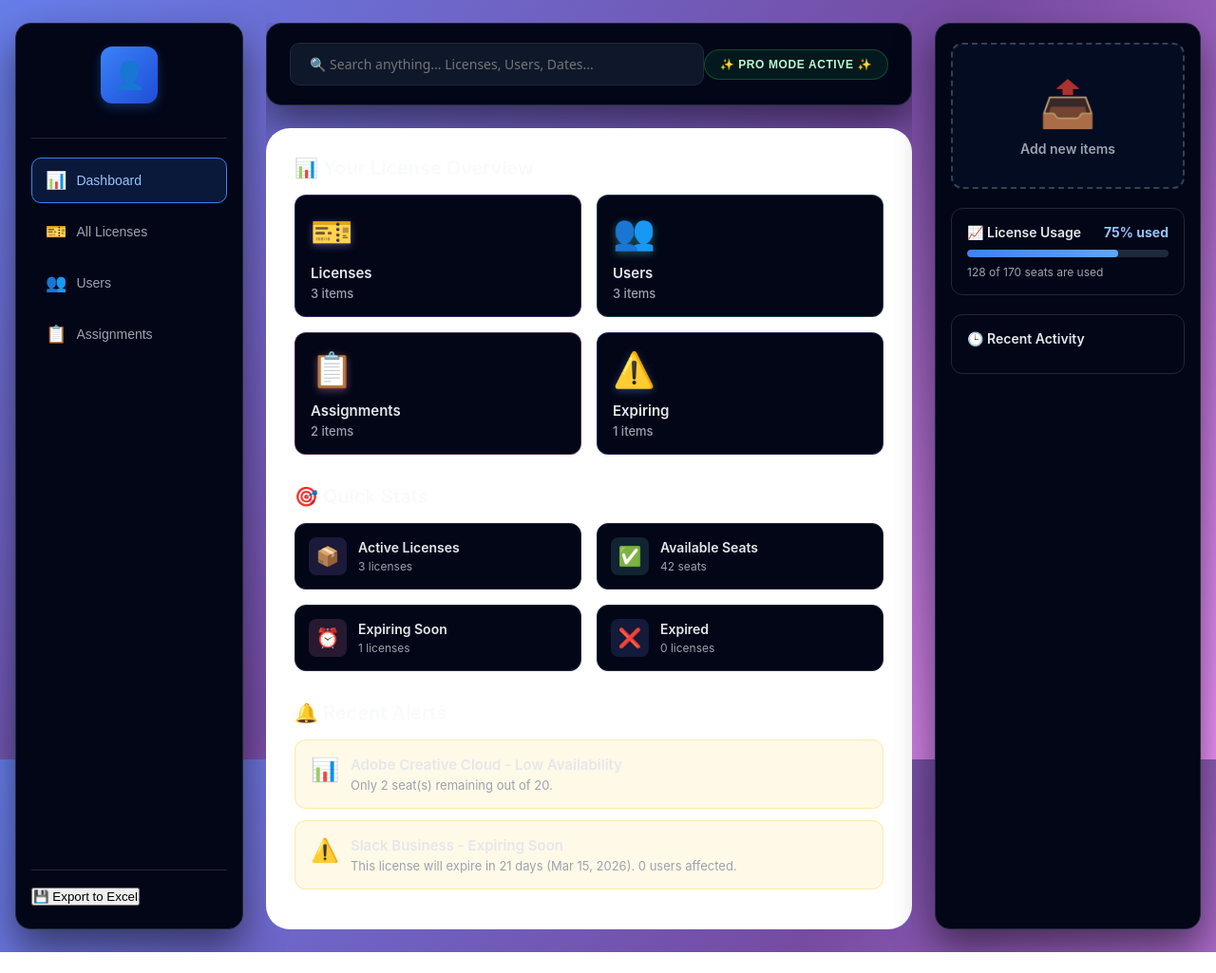
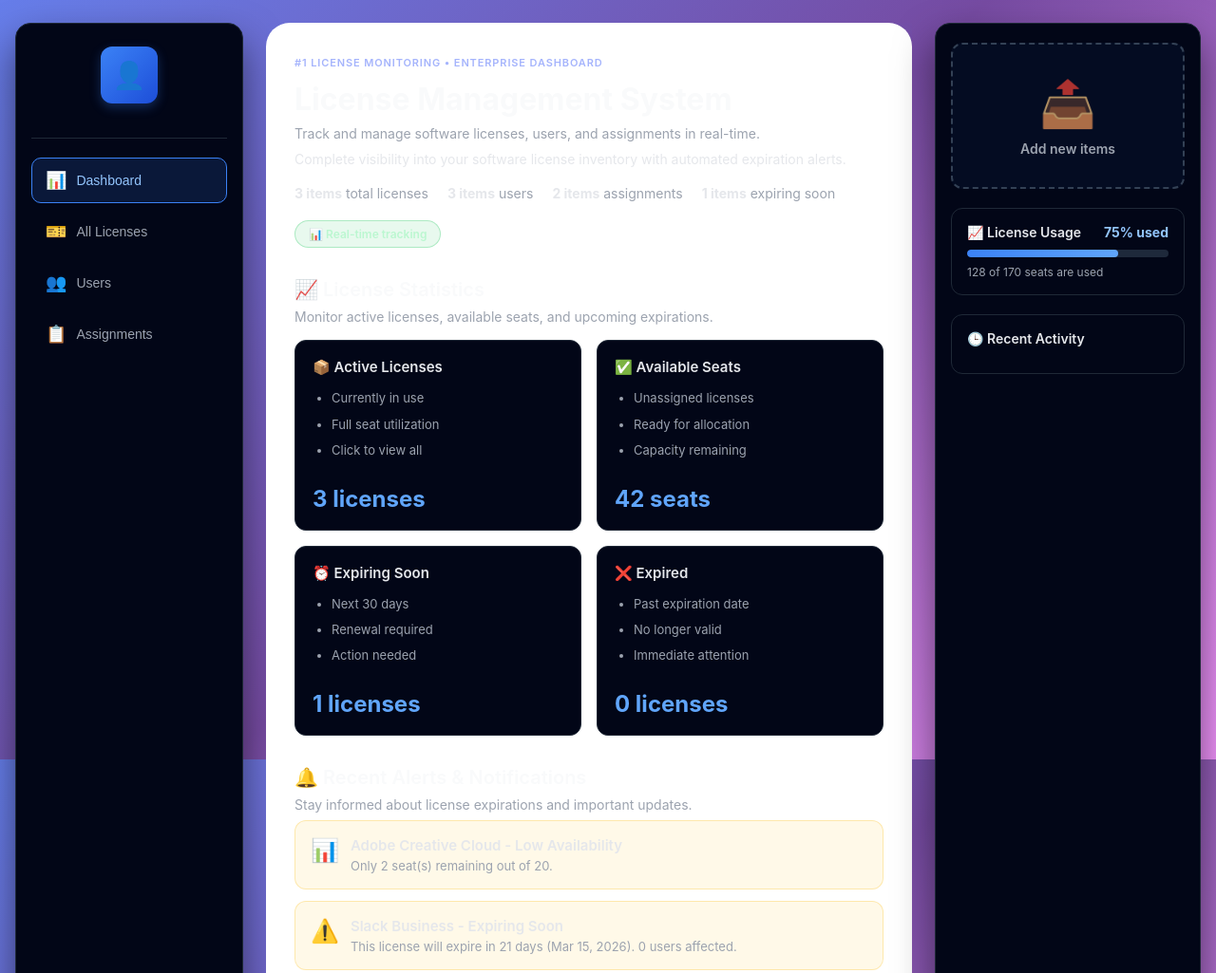
Before and after one commit to axyco2004-cyber/license-monitoring, a plain HTML site: page index.html in a window 1280 px wide. Shown: the top 1025 px of the page at 95% size. Before the commit the page ends 1003 px from the top, so only its background shows below. Drawn offline with Linux system fonts and the light colour scheme.

Commit message:
Enhance main dashboard with badge/header layout and card system

```diff
--- a/index.html
+++ b/index.html
@@ -42,87 +42,97 @@
 
         <!-- Main Content -->
         <main class="main-content">
-            <div class="top-bar">
-                <input type="text" class="search-box" placeholder="🔍 Search anything... Licenses, Users, Dates...">
-                <button class="pro-badge">✨ Pro Mode Active ✨</button>
-            </div>
-
             <!-- Dashboard Section -->
             <div class="section" id="dashboard-section">
-                <h2 class="section-title">📊 Your License Overview</h2>
+                <div class="badge">#1 License Monitoring • Enterprise Dashboard</div>
 
-                <div class="category-grid">
-                    <div class="category-card purple">
-                        <div class="category-icon">🎫</div>
-                        <div class="category-info">
-                            <div class="category-name">Licenses</div>
-                            <div class="category-count" id="total-licenses">0 items</div>
+                <div class="header">
+                    <div>
+                        <div class="title">License Management System</div>
+                        <div class="subtitle">Track and manage software licenses, users, and assignments in real-time.</div>
+                        <p class="tagline">
+                            Complete visibility into your software license inventory with automated expiration alerts.
+                        </p>
+                        <div class="meta">
+                            <span><strong id="total-licenses">0</strong> total licenses</span>
+                            <span><strong id="total-users">0</strong> users</span>
+                            <span><strong id="total-assignments">0</strong> assignments</span>
+                            <span><strong id="expiring-count">0</strong> expiring soon</span>
                         </div>
                     </div>
-                    <div class="category-card cyan">
-                        <div class="category-icon">👥</div>
-                        <div class="category-info">
-                            <div class="category-name">Users</div>
-                            <div class="category-count" id="total-users">0 items</div>
-                        </div>
-                    </div>
-                    <div class="category-card pink">
-                        <div class="category-icon">📋</div>
-                        <div class="category-info">
-                            <div class="category-name">Assignments</div>
-                            <div class="category-count" id="total-assignments">0 items</div>
-                        </div>
-                    </div>
-                    <div class="category-card blue">
-                        <div class="category-icon">⚠️</div>
-                        <div class="category-info">
-                            <div class="category-name">Expiring</div>
-                            <div class="category-count" id="expiring-count">0 items</div>
-                        </div>
+                    <div>
+                        <span class="pill">📊 Real-time tracking</span>
                     </div>
                 </div>
 
-                <h2 class="section-title">🎯 Quick Stats</h2>
+                <h2 class="section-title">📈 License Statistics</h2>
+                <p class="subtitle">
+                    Monitor active licenses, available seats, and upcoming expirations.
+                </p>
 
-                <div class="file-grid">
-                    <div class="file-card" onclick="showSection('licenses')">
-                        <div class="file-icon purple">📦</div>
-                        <div class="file-info">
-                            <div class="file-name">Active Licenses</div>
-                            <div class="file-count" id="stat-active">0 licenses</div>
-                        </div>
+                <div class="grid">
+                    <div class="card" onclick="showSection('licenses')">
+                        <h3>📦 Active Licenses</h3>
+                        <ul>
+                            <li>Currently in use</li>
+                            <li>Full seat utilization</li>
+                            <li>Click to view all</li>
+                        </ul>
+                        <div class="card-value" id="stat-active">0 licenses</div>
                     </div>
-                    <div class="file-card">
-                        <div class="file-icon cyan">✅</div>
-                        <div class="file-info">
-                            <div class="file-name">Available Seats</div>
-                            <div class="file-count" id="stat-available">0 seats</div>
-                        </div>
+
+                    <div class="card">
+                        <h3>✅ Available Seats</h3>
+                        <ul>
+                            <li>Unassigned licenses</li>
+                            <li>Ready for allocation</li>
+                            <li>Capacity remaining</li>
+                        </ul>
+                        <div class="card-value" id="stat-available">0 seats</div>
                     </div>
-                    <div class="file-card">
-                        <div class="file-icon pink">⏰</div>
-                        <div class="file-info">
-                            <div class="file-name">Expiring Soon</div>
-                            <div class="file-count" id="stat-expiring">0 licenses</div>
-                        </div>
+
+                    <div class="card">
+                        <h3>⏰ Expiring Soon</h3>
+                        <ul>
+                            <li>Next 30 days</li>
+                            <li>Renewal required</li>
+                            <li>Action needed</li>
+                        </ul>
+                        <div class="card-value" id="stat-expiring">0 licenses</div>
                     </div>
-                    <div class="file-card">
-                        <div class="file-icon blue">❌</div>
-                        <div class="file-info">
-                            <div class="file-name">Expired</div>
-                            <div class="file-count" id="stat-expired">0 licenses</div>
-                        </div>
+
+                    <div class="card">
+                        <h3>❌ Expired</h3>
+                        <ul>
+                            <li>Past expiration date</li>
+                            <li>No longer valid</li>
+                            <li>Immediate attention</li>
+                        </ul>
+                        <div class="card-value" id="stat-expired">0 licenses</div>
                     </div>
                 </div>
 
-                <h2 class="section-title">🔔 Recent Alerts</h2>
+                <h2 class="section-title">🔔 Recent Alerts & Notifications</h2>
+                <p class="subtitle">
+                    Stay informed about license expirations and important updates.
+                </p>
                 <div class="recent-files" id="alerts-container"></div>
+
+                <p class="footer-note">
+                    💡 All data stored locally in your browser. Export to Excel for backups and reports.
+                    © 2026 License Monitor – Keep your software licenses organized.
+                </p>
             </div>
 
             <!-- Licenses Section -->
             <div class="section hidden" id="licenses-section">
+                <div class="badge">Software Licenses • Inventory Management</div>
+
                 <div class="section-header">
-                    <h2 class="section-title">📜 All Licenses</h2>
+                    <div>
+                        <h2 class="section-title">📜 All Licenses</h2>
+                        <p class="subtitle">Manage your software license inventory</p>
+                    </div>
                     <button class="btn-add" onclick="showAddLicenseModal()">➕ Add New License</button>
                 </div>
 
@@ -147,8 +157,13 @@
 
             <!-- Users Section -->
             <div class="section hidden" id="users-section">
+                <div class="badge">User Management • Access Control</div>
+
                 <div class="section-header">
-                    <h2 class="section-title">👥 All Users</h2>
+                    <div>
+                        <h2 class="section-title">👥 All Users</h2>
+                        <p class="subtitle">Manage licensed users and departments</p>
+                    </div>
                     <button class="btn-add" onclick="showAddUserModal()">➕ Add New User</button>
                 </div>
 
@@ -170,8 +185,13 @@
 
             <!-- Assignments Section -->
             <div class="section hidden" id="assignments-section">
+                <div class="badge">License Assignments • User Allocation</div>
+
                 <div class="section-header">
-                    <h2 class="section-title">🔗 License Assignments</h2>
+                    <div>
+                        <h2 class="section-title">🔗 License Assignments</h2>
+                        <p class="subtitle">Track which licenses are assigned to which users</p>
+                    </div>
                     <button class="btn-add" onclick="showAssignLicenseModal()">➕ Assign License</button>
                 </div>
 
--- a/styles.css
+++ b/styles.css
@@ -143,16 +143,73 @@ body {
     overflow-y: auto;
 }
 
-.top-bar {
+.badge {
+    display: inline-block;
+    font-size: 11px;
+    text-transform: uppercase;
+    letter-spacing: 0.08em;
+    color: #a5b4fc;
+    margin-bottom: 12px;
+    font-weight: 600;
+}
+
+.header {
     display: flex;
+    justify-content: space-between;
+    align-items: baseline;
+    gap: 20px;
+    flex-wrap: wrap;
+    margin-bottom: 32px;
+}
+
+.title {
+    font-size: 32px;
+    font-weight: 700;
+    color: #f9fafb;
+    margin-bottom: 8px;
+}
+
+.subtitle {
+    font-size: 14px;
+    color: #9ca3af;
+    margin-bottom: 8px;
+}
+
+.tagline {
+    margin-top: 8px;
+    font-size: 14px;
+    color: #e5e7eb;
+    line-height: 1.6;
+}
+
+.meta {
+    display: flex;
+    gap: 20px;
+    margin-top: 16px;
+    flex-wrap: wrap;
+    font-size: 14px;
+}
+
+.meta span {
+    color: #9ca3af;
+}
+
+.meta strong {
+    color: #e5e7eb;
+    font-weight: 700;
+}
+
+.pill {
+    display: inline-flex;
     align-items: center;
-    justify-content: space-between;
-    margin-bottom: 24px;
-    background: #020617;
-    padding: 20px 24px;
-    border-radius: 16px;
-    box-shadow: 0 20px 40px rgba(0,0,0,0.5);
-    border: 1px solid #1f2937;
+    gap: 6px;
+    padding: 6px 14px;
+    border-radius: 999px;
+    background: rgba(34,197,94,0.1);
+    color: #bbf7d0;
+    font-size: 12px;
+    border: 1px solid rgba(34,197,94,0.3);
+    font-weight: 600;
 }
 
 .search-box {
@@ -167,6 +224,7 @@ body {
     font-family: system-ui, -apple-system, sans-serif;
     outline: none;
     transition: all 0.2s;
+    display: none;
 }
 
 .search-box:focus {
@@ -180,25 +238,7 @@ body {
 }
 
 .pro-badge {
-    display: inline-flex;
-    align-items: center;
-    gap: 6px;
-    padding: 8px 16px;
-    background: rgba(34,197,94,0.1);
-    color: #bbf7d0;
-    border: 1px solid rgba(34,197,94,0.3);
-    border-radius: 999px;
-    font-size: 12px;
-    font-weight: 600;
-    cursor: pointer;
-    transition: all 0.2s;
-    text-transform: uppercase;
-    letter-spacing: 0.05em;
-}
-
-.pro-badge:hover {
-    background: rgba(34,197,94,0.15);
-    border-color: rgba(34,197,94,0.4);
+    display: none;
 }
 
 /* ===== SECTIONS ===== */
@@ -218,7 +258,68 @@ body {
     font-size: 20px;
     font-weight: 600;
     color: #f9fafb;
-    margin-bottom: 16px;
+    margin-bottom: 8px;
+    margin-top: 32px;
+}
+
+.grid {
+    margin-top: 16px;
+    display: grid;
+    grid-template-columns: repeat(auto-fit, minmax(220px, 1fr));
+    gap: 16px;
+    margin-bottom: 24px;
+}
+
+.card {
+    background: #020617;
+    border-radius: 12px;
+    border: 1px solid #1f2937;
+    padding: 18px;
+    display: flex;
+    flex-direction: column;
+    gap: 12px;
+    transition: all 0.2s ease;
+    cursor: pointer;
+}
+
+.card:hover {
+    border-color: #3b82f6;
+    transform: translateY(-2px);
+}
+
+.card h3 {
+    margin: 0;
+    font-size: 15px;
+    color: #e5e7eb;
+    font-weight: 600;
+}
+
+.card ul {
+    margin: 0;
+    padding-left: 20px;
+    font-size: 13px;
+    color: #9ca3af;
+    line-height: 1.8;
+}
+
+.card ul li {
+    margin-bottom: 4px;
+}
+
+.card-value {
+    margin-top: 8px;
+    font-size: 24px;
+    font-weight: 700;
+    color: #60a5fa;
+}
+
+.footer-note {
+    margin-top: 32px;
+    padding-top: 24px;
+    border-top: 1px solid #1f2937;
+    font-size: 12px;
+    color: #6b7280;
+    line-height: 1.6;
 }
 
 .section-header {
```
